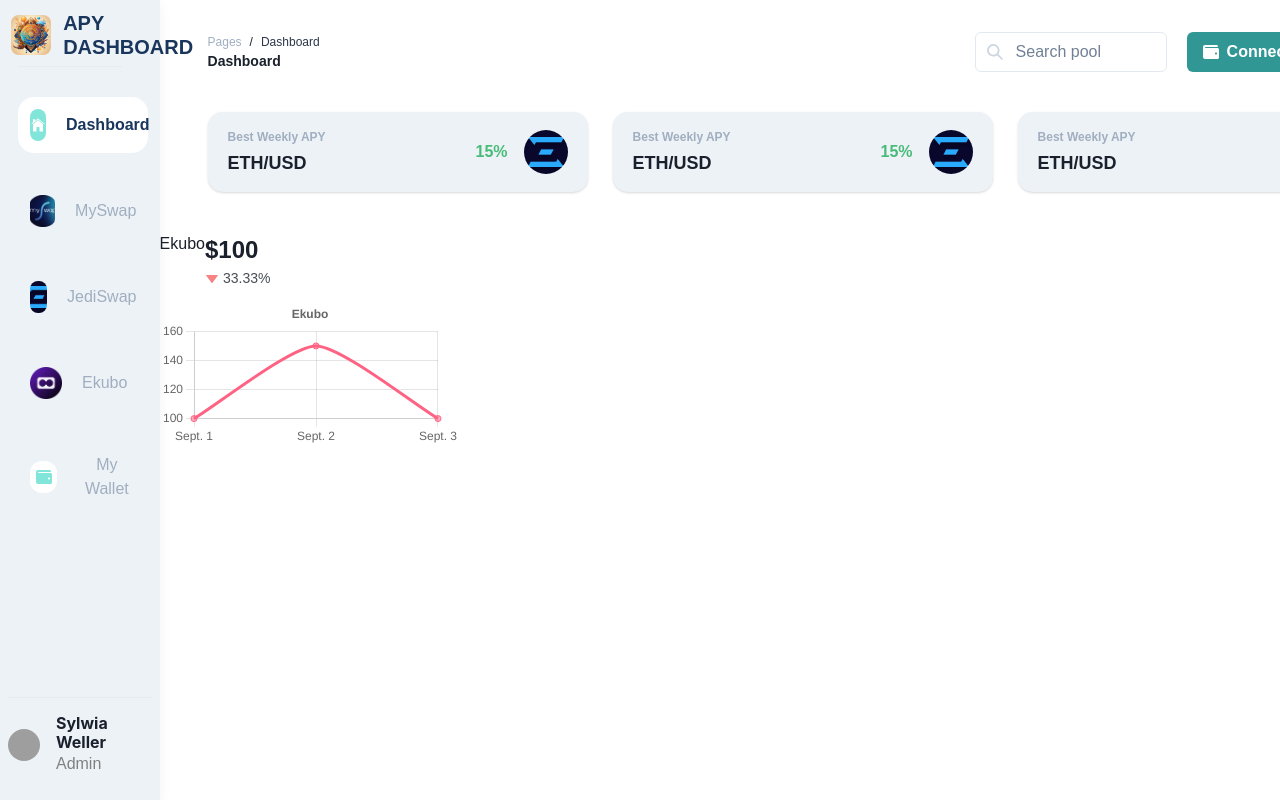
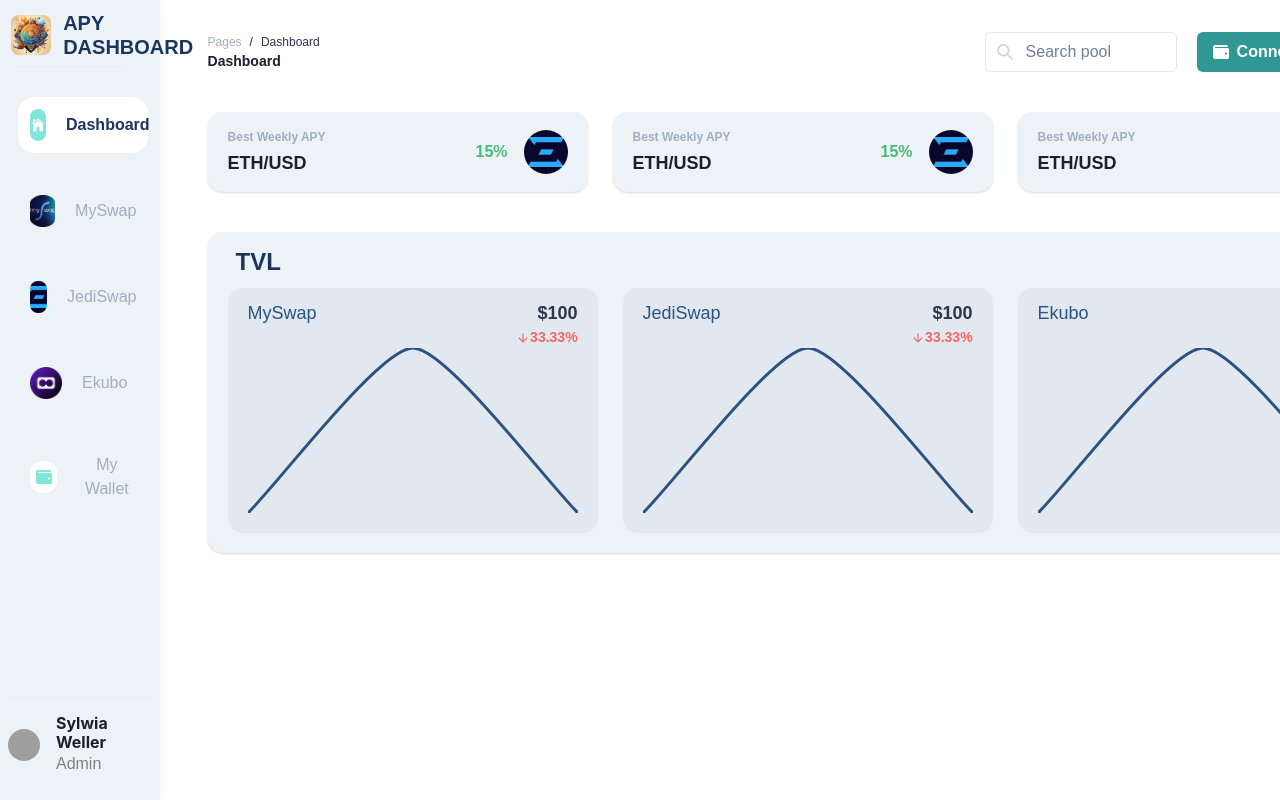
Before and after one commit to MaelJousset/APYs, a React (Create React App) app: page / in a window 1280 px wide. Shown: the top 800 px of the page. Built offline with nearby package versions, Linux system fonts and the light colour scheme; grey boxes are pictures that could not be loaded.

Commit message:
upgrade of the TVLBox

```diff
--- a/src/components/TVL/TVLBox.tsx
+++ b/src/components/TVL/TVLBox.tsx
@@ -18,18 +18,36 @@
 }
 const TVLBox: React.FC<TVLBoxProps> = ({ pool, values }) => {
     return (
-        <Box>
+        <Box
+            borderRadius={15}
+            paddingLeft={5}
+            paddingRight={5}
+            paddingBottom={5}
+            paddingTop={3}
+            w={"370px"}
+            bgColor={"gray.200"}
+        >
+            <Flex
+                flexDir={"column"}
+            >
                 <Flex
                     flexDir={"row"}
                     justifyContent={"space-between"}
-                alignItems={"flex-start"}
+                    width={"100%"}
                 >
-                <Text>{pool}</Text>
+                    <Text
+                        fontFamily={"Plus Jakarta Sans, sans-serif"}
+                        fontSize={"18px"}
+                        color={"blue.700"}
+                    >
+                        {pool}
+                    </Text>
                     <TVLValue values={values} />
                 </Flex>
                 <TVLChart
                     chartData={values} pool={pool}
                 />
+            </Flex>
 
         </Box>
     )
--- a/src/components/TVL/TVLChart.tsx
+++ b/src/components/TVL/TVLChart.tsx
@@ -11,7 +11,6 @@
     Legend,
 } from 'chart.js';
 import { Line } from 'react-chartjs-2';
-import { faker } from '@faker-js/faker';
 
 ChartJS.register(
     CategoryScale,
@@ -47,8 +46,8 @@
         datasets: [
             {
                 data: chartData.map((point) => point.y),
-                borderColor: 'rgb(255, 99, 132)',
-                backgroundColor: 'rgba(255, 99, 132, 0.5)',
+                borderColor: '#2C5282',
+                backgroundColor: '#2C5282',
                 tension: 0.2,
             },
         ],
@@ -56,28 +55,26 @@
 
 
     const options = {
+        elements: {
+            point: {
+                radius: 0
+            }
+        },
         responsive: true,
         plugins: {
             legend: {
                 display: false,
             },
             title: {
-                display: true,
-                text: pool,
+                display: false,
             },
         },
         scales: {
             x: {
-                ticks: {
-                    // For a category axis, the val is the index so the lookup via getLabelForValue is needed
-                    maxTicksLimit: 3,
-                },
+                display: false,
             },
             y: {
-                ticks: {
-                    // For a category axis, the val is the index so the lookup via getLabelForValue is needed
-                    maxTicksLimit: 4,
-                },
+                display: false,
             },
         }
     };
--- a/src/components/TVL/TVLList.tsx
+++ b/src/components/TVL/TVLList.tsx
@@ -10,7 +10,51 @@
 
 function TVLList() {
     return (
-        <Flex>
+        <Box
+            paddingLeft={12}
+        >
+            <Flex
+                flexDir={"column"}
+                bgColor={"gray.100"}
+                borderRadius={15}
+                paddingBottom={5}
+                paddingRight={5}
+                paddingLeft={5}
+                paddingTop={3}
+                gap={2}
+                boxShadow='base'
+            >
+                <Text
+                    fontFamily={"Plus Jakarta Sans, sans-serif"}
+                    fontSize={"24px"}
+                    fontWeight={"bold"}
+                    color={"blue.900"}
+                    paddingLeft={2}
+                >
+                    TVL
+                </Text>
+                <Flex
+                    flexDir={"row"}
+
+                    gap={25}
+
+                >
+                    <TVLBox
+                        pool="MySwap"
+                        values={[
+                            { x: new Date('2023-09-01'), y: 100 },
+                            { x: new Date('2023-09-02'), y: 150 },
+                            { x: new Date('2023-09-03'), y: 100 },
+                        ]}
+                    />
+                    <TVLBox
+                        pool="JediSwap"
+                        values={[
+                            { x: new Date('2023-09-01'), y: 100 },
+                            { x: new Date('2023-09-02'), y: 150 },
+                            { x: new Date('2023-09-03'), y: 100 },
+                        ]}
+                    />
                     <TVLBox
                         pool="Ekubo"
                         values={[
@@ -20,6 +64,8 @@
                         ]}
                     />
                 </Flex>
+            </Flex>
+        </Box>
     )
 }
 
--- a/src/components/TVL/TVLValue.tsx
+++ b/src/components/TVL/TVLValue.tsx
@@ -1,14 +1,14 @@
 import {
-    Box,
-    Flex,
-    Image,
-    Text,
     Stat,
-    StatLabel,
     StatNumber,
     StatHelpText,
     StatArrow,
+    Flex,
+    Text,
+    Icon,
 } from "@chakra-ui/react"
+
+import { ArrowUpIcon, ArrowDownIcon } from "@chakra-ui/icons";
 
 interface TVLValueProps {
     values: {
@@ -37,15 +37,32 @@
 
 
     return (
-        <Stat>
-            <StatNumber>{getTVLvalue()}</StatNumber>
-            <StatHelpText>
-                {getPercent() >= 0 ? <StatArrow type='increase' /> : <StatArrow type='decrease' />
+        <Flex
+            fontFamily={"Plus Jakarta Sans, sans-serif"}
 
-                }
-                {Math.abs(getPercent()).toFixed(2) + '%'}
-            </StatHelpText>
-        </Stat>
+            fontWeight={"bold"}
+            color={"gray.700"}
+            flexDir={"column"}
+            alignItems={"flex-end"}
+        >
+            <Text
+                fontSize={"18px"}
+            >
+                {getTVLvalue()}
+            </Text>
+            <Flex
+                flexDir={"row"}
+                alignItems={"center"}
+                fontSize={"14px"}
+            >
+                {getPercent() >= 0 ? <Icon as={ArrowUpIcon} color={"green.400"} /> : <Icon as={ArrowDownIcon} color={"red.400"} />}
+                <Text
+                    color={getPercent() >= 0 ? "green.400" : "red.400"}
+                >
+                    {Math.abs(getPercent()).toFixed(2) + '%'}
+                </Text>
+            </Flex>
+        </Flex>
     )
 }
 
```
Lines whose indentation alone changed are shown as unchanged.
